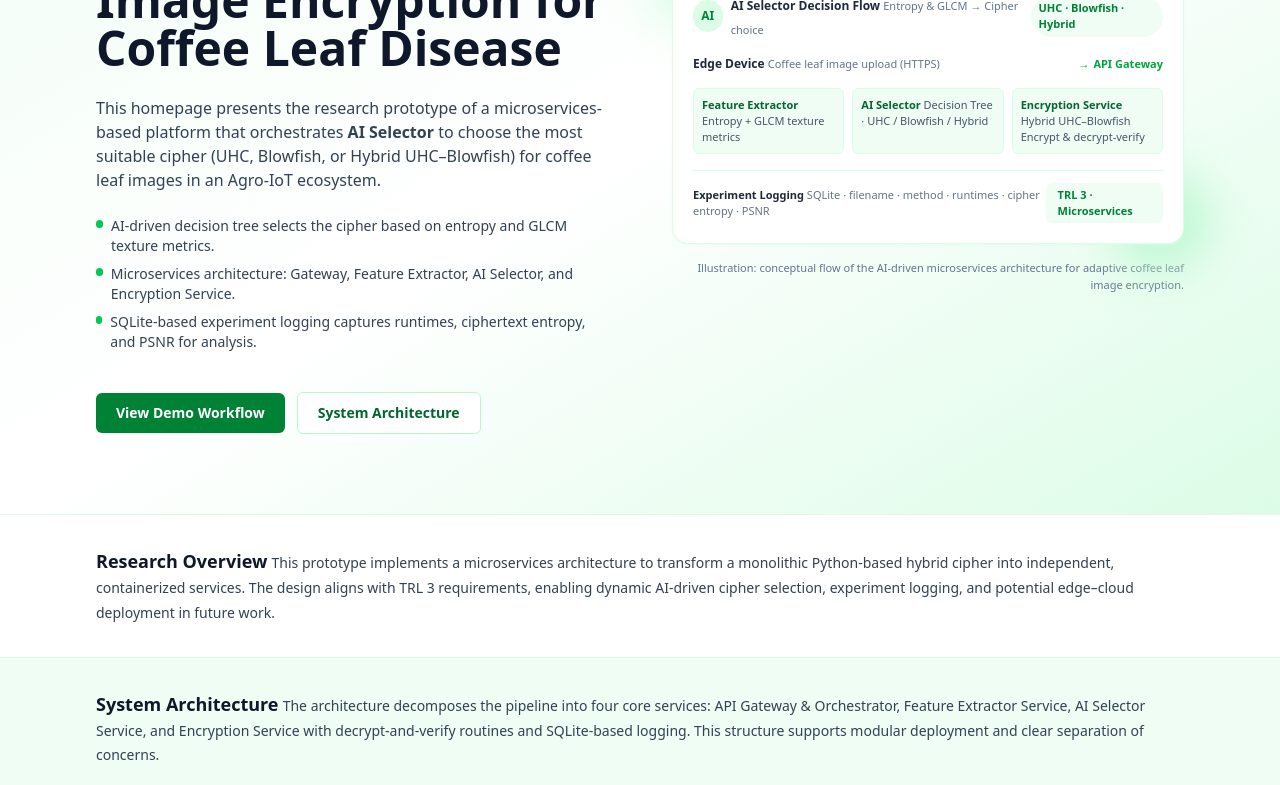
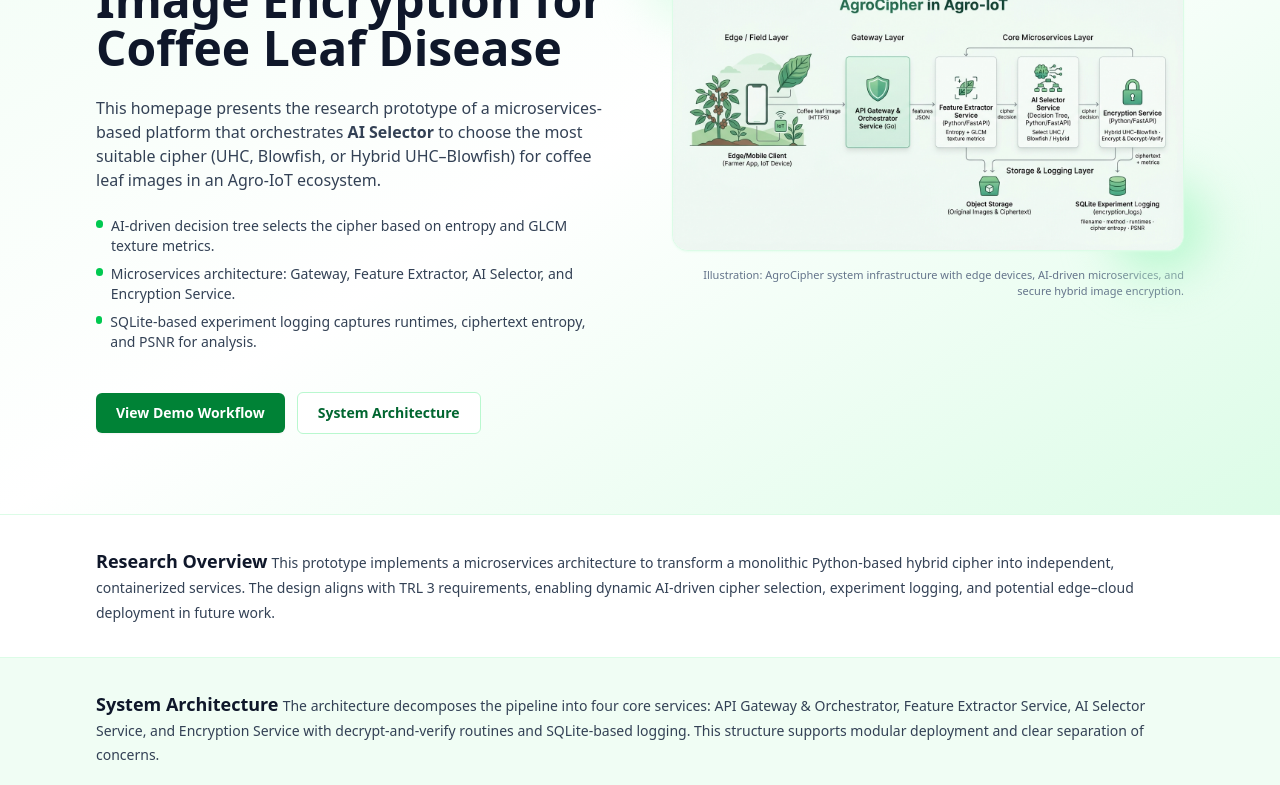
Before and after one commit to dwi-wijonarko-unej/agrochiper, a plain HTML site: page web/index.html in a window 1280 px wide. Shown: the part 315-1100 px from the top of the page. Drawn offline with nearby package versions, Linux system fonts and the light colour scheme.

Commit message:
add home landing page illustration

```diff
--- a/web/index.html
+++ b/web/index.html
@@ -57,7 +57,7 @@
           </div>
         </div>
 
-        <!-- Language toggle (for convenience) -->
+        <!-- Language toggle -->
         <div class="flex items-center space-x-2 text-xs font-semibold">
           <a href="?lang=id" class="px-2 py-1 rounded-md border border-primary-200 bg-primary-50 text-primary-800 hover:bg-primary-100">ID</a>
           <a href="?lang=en" class="px-2 py-1 rounded-md border border-primary-200 bg-white text-slate-700 hover:bg-primary-50">EN</a>
@@ -160,134 +160,29 @@
               </div>
             </div>
 
-            <!-- Right: illustration box -->
+            <!-- Right: infrastructure illustration image -->
             <div class="w-full lg:w-1/2">
               <div class="relative">
                 <div class="absolute -top-6 -left-6 h-20 w-20 rounded-full bg-primary-100 blur-xl"></div>
                 <div class="absolute -bottom-6 -right-6 h-24 w-24 rounded-full bg-primary-200 blur-xl"></div>
 
-                <div class="relative rounded-2xl border border-primary-100 bg-white shadow-sm shadow-primary-100/60 p-5">
-                  <div class="flex items-center justify-between mb-4">
-                    <div class="flex items-center space-x-2">
-                      <div class="h-8 w-8 rounded-full bg-primary-100 flex items-center justify-center">
-                        <span class="text-xs font-bold text-primary-700">AI</span>
-                      </div>
-                      <div>
-                        <p class="text-xs font-semibold text-slate-800 lang-block lang-en">
-                          AI Selector Decision Flow
-                        </p>
-                        <p class="text-xs font-semibold text-slate-800 lang-block lang-id">
-                          Alur Keputusan AI Selector
-                        </p>
-                        <p class="text-[11px] text-slate-500 lang-block lang-en">
-                          Entropy &amp; GLCM → Cipher choice
-                        </p>
-                        <p class="text-[11px] text-slate-500 lang-block lang-id">
-                          Entropi &amp; GLCM → Pemilihan algoritma sandi
-                        </p>
-                      </div>
-                    </div>
-                    <span class="inline-flex items-center rounded-full bg-primary-50 px-2 py-1 text-[11px] font-semibold text-primary-700">
-                      UHC · Blowfish · Hybrid
-                    </span>
-                  </div>
-
-                  <!-- Mini diagram -->
-                  <div class="space-y-4 text-xs text-slate-700">
-                    <div class="flex items-center">
-                      <div class="flex-1">
-                        <p class="font-semibold text-slate-800 lang-block lang-en">Edge Device</p>
-                        <p class="font-semibold text-slate-800 lang-block lang-id">Perangkat Edge</p>
-                        <p class="text-[11px] text-slate-500 lang-block lang-en">
-                          Coffee leaf image upload (HTTPS)
-                        </p>
-                        <p class="text-[11px] text-slate-500 lang-block lang-id">
-                          Unggah citra daun kopi (HTTPS)
-                        </p>
-                      </div>
-                      <div class="flex items-center text-primary-600 text-[11px] font-semibold">
-                        <span class="mr-1">→</span>
-                        <span class="lang-block lang-en">API Gateway</span>
-                        <span class="lang-block lang-id">API Gateway</span>
-                      </div>
-                    </div>
-
-                    <div class="grid grid-cols-1 sm:grid-cols-3 gap-2">
-                      <div class="rounded-md border border-primary-100 bg-primary-50 p-2">
-                        <p class="font-semibold text-[11px] text-primary-800 lang-block lang-en">
-                          Feature Extractor
-                        </p>
-                        <p class="font-semibold text-[11px] text-primary-800 lang-block lang-id">
-                          Layanan Ekstraksi Fitur
-                        </p>
-                        <p class="text-[11px] text-slate-600 lang-block lang-en">
-                          Entropy + GLCM texture metrics
-                        </p>
-                        <p class="text-[11px] text-slate-600 lang-block lang-id">
-                          Entropi + metrik tekstur GLCM
-                        </p>
-                      </div>
-                      <div class="rounded-md border border-primary-100 bg-primary-50 p-2">
-                        <p class="font-semibold text-[11px] text-primary-800 lang-block lang-en">
-                          AI Selector
-                        </p>
-                        <p class="font-semibold text-[11px] text-primary-800 lang-block lang-id">
-                          Layanan AI Selector
-                        </p>
-                        <p class="text-[11px] text-slate-600 lang-block lang-en">
-                          Decision Tree · UHC / Blowfish / Hybrid
-                        </p>
-                        <p class="text-[11px] text-slate-600 lang-block lang-id">
-                          Pohon keputusan · UHC / Blowfish / Hybrid
-                        </p>
-                      </div>
-                      <div class="rounded-md border border-primary-100 bg-primary-50 p-2">
-                        <p class="font-semibold text-[11px] text-primary-800 lang-block lang-en">
-                          Encryption Service
-                        </p>
-                        <p class="font-semibold text-[11px] text-primary-800 lang-block lang-id">
-                          Layanan Enkripsi
-                        </p>
-                        <p class="text-[11px] text-slate-600 lang-block lang-en">
-                          Hybrid UHC–Blowfish<br />Encrypt &amp; decrypt-verify
-                        </p>
-                        <p class="text-[11px] text-slate-600 lang-block lang-id">
-                          Hybrid UHC–Blowfish<br />Enkripsi &amp; verifikasi dekripsi
-                        </p>
-                      </div>
-                    </div>
-
-                    <div class="flex items-center justify-between border-t border-primary-100 pt-3">
-                      <div>
-                        <p class="font-semibold text-[11px] text-slate-800 lang-block lang-en">
-                          Experiment Logging
-                        </p>
-                        <p class="font-semibold text-[11px] text-slate-800 lang-block lang-id">
-                          Pencatatan Eksperimen
-                        </p>
-                        <p class="text-[11px] text-slate-500 lang-block lang-en">
-                          SQLite · filename · method · runtimes · cipher entropy · PSNR
-                        </p>
-                        <p class="text-[11px] text-slate-500 lang-block lang-id">
-                          SQLite · nama berkas · metode · waktu · entropi cipher · PSNR
-                        </p>
-                      </div>
-                      <div class="rounded-md bg-primary-50 px-3 py-1 text-[11px] font-semibold text-primary-700">
-                        TRL 3 · Microservices
-                      </div>
-                    </div>
-                  </div>
+                <div class="relative rounded-2xl border border-primary-100 bg-white shadow-sm shadow-primary-100/60 overflow-hidden">
+                  <img
+                    src="illustration.png"
+                    alt="AgroCipher system architecture illustration for adaptive coffee leaf image encryption"
+                    class="w-full h-full object-cover"
+                  />
                 </div>
               </div>
 
               <p class="mt-4 text-[11px] text-slate-500 text-center lg:text-right">
                 <span class="lang-block lang-en">
-                  Illustration: conceptual flow of the AI-driven microservices architecture
-                  for adaptive coffee leaf image encryption.
+                  Illustration: AgroCipher system infrastructure with edge devices, AI-driven microservices,
+                  and secure hybrid image encryption.
                 </span>
                 <span class="lang-block lang-id">
-                  Ilustrasi: alur konseptual arsitektur microservices berbasis AI
-                  untuk enkripsi citra daun kopi secara adaptif.
+                  Ilustrasi: infrastruktur sistem AgroCipher dengan perangkat edge, microservices berbasis AI,
+                  dan enkripsi citra hybrid yang aman.
                 </span>
               </p>
             </div>
@@ -400,7 +295,7 @@
     </footer>
   </div>
 
-  <!-- Simple lang switch based on URL parameter ?lang=id or ?lang=en -->
+  <!-- Lang switch -->
   <script>
     (function () {
       const params = new URLSearchParams(window.location.search);
```
Also changed, not shown: web/illustration.png (added), 1 other file.
